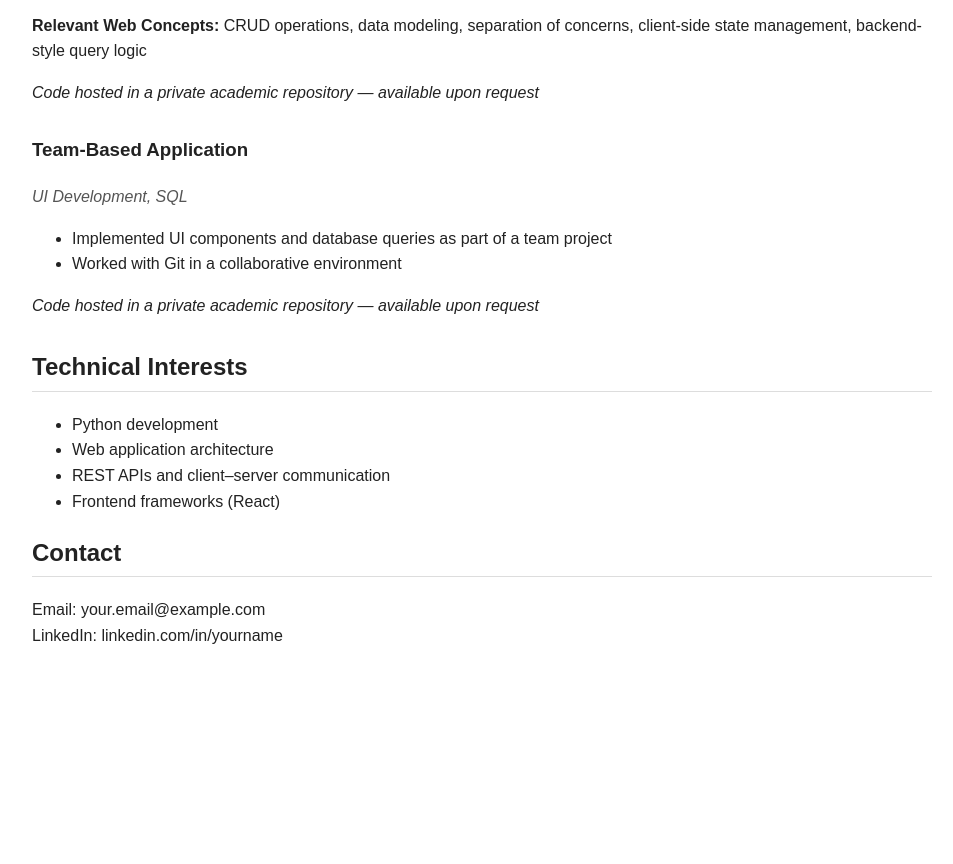
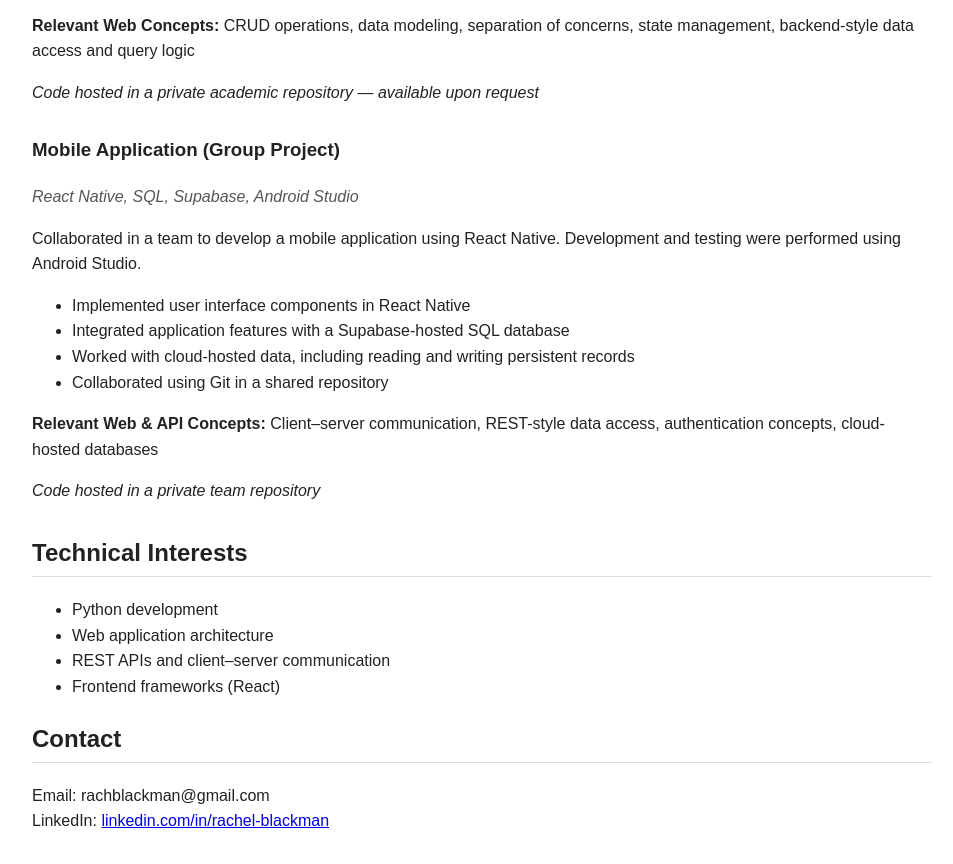
Before and after one commit to rachmechele/rachmechele.github.io, a plain HTML site: page index.html in a window 1280 px wide. Shown: the part 624-1488 px from the top of the page, without its empty margins (158-1111 px from the left). Before the commit the page ends 1313 px from the top, so only its background shows below. Drawn offline with Linux system fonts and the light colour scheme.

Commit message:
Update index.html

```diff
--- a/index.html
+++ b/index.html
@@ -27,7 +27,7 @@
 <body>
 
 <h1>Rachel Blackman</h1>
-<p>Aspiring Software Developer | Data-Oriented Applications</p>
+<p>Software Developer | Data-Oriented Applications</p>
 
 <h2>About</h2>
 <p>
@@ -52,19 +52,30 @@ giving me strong attention to detail and comfort working with data-centric syste
   </ul>
   <p>
   <strong>Relevant Web Concepts:</strong> CRUD operations, data modeling, separation of concerns,
-  client-side state management, backend-style query logic
+  state management, backend-style data access and query logic
   </p>
   <p><em>Code hosted in a private academic repository — available upon request</em></p>
 </div>
 
 <div class="project">
-  <h3>Team-Based Application</h3>
-  <p class="tech">UI Development, SQL</p>
+  <h3>Mobile Application (Group Project)</h3>
+  <p class="tech">React Native, SQL, Supabase, Android Studio</p>
+  <p>
+    Collaborated in a team to develop a mobile application using React Native.
+    Development and testing were performed using Android Studio.
+  </p>
   <ul>
-    <li>Implemented UI components and database queries as part of a team project</li>
-    <li>Worked with Git in a collaborative environment</li>
+    <li>Implemented user interface components in React Native</li>
+    <li>Integrated application features with a Supabase-hosted SQL database</li>
+    <li>Worked with cloud-hosted data, including reading and writing persistent records</li>
+    <li>Collaborated using Git in a shared repository</li>
   </ul>
-  <p><em>Code hosted in a private academic repository — available upon request</em></p>
+  <p>
+    <strong>Relevant Web & API Concepts:</strong>
+    Client–server communication, REST-style data access, authentication concepts,
+    cloud-hosted databases
+  </p>
+  <p><em>Code hosted in a private team repository</em></p>
 </div>
 
 <h2>Technical Interests</h2>
@@ -77,8 +88,8 @@ giving me strong attention to detail and comfort working with data-centric syste
 
 <h2>Contact</h2>
 <p>
-Email: your.email@example.com<br>
-LinkedIn: linkedin.com/in/yourname
+Email: rachblackman@gmail.com<br>
+LinkedIn: <a href="https://www.linkedin.com/in/rachel-blackman-73b2462a0">linkedin.com/in/rachel-blackman</a>
 </p>
 
 </body>
```
